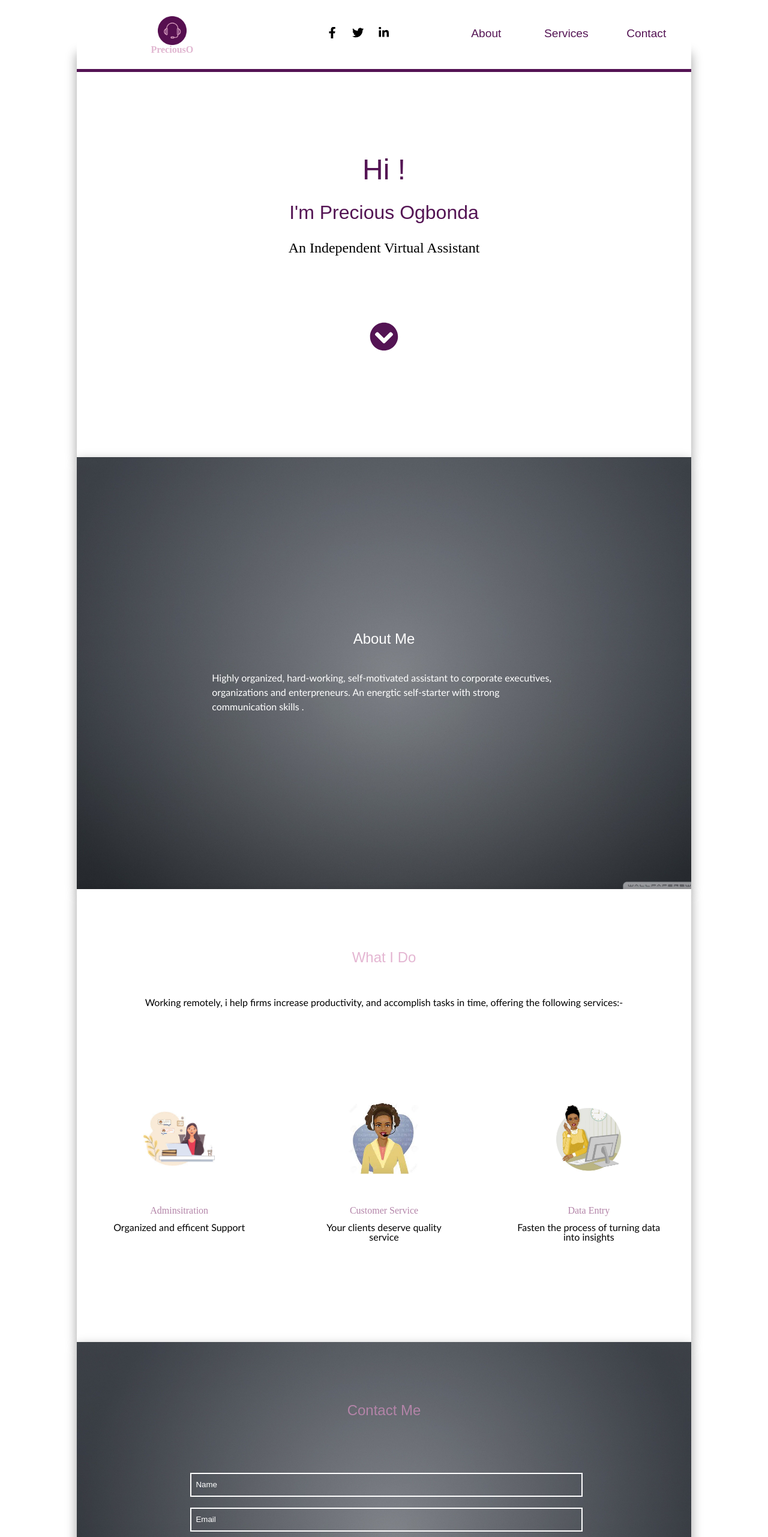
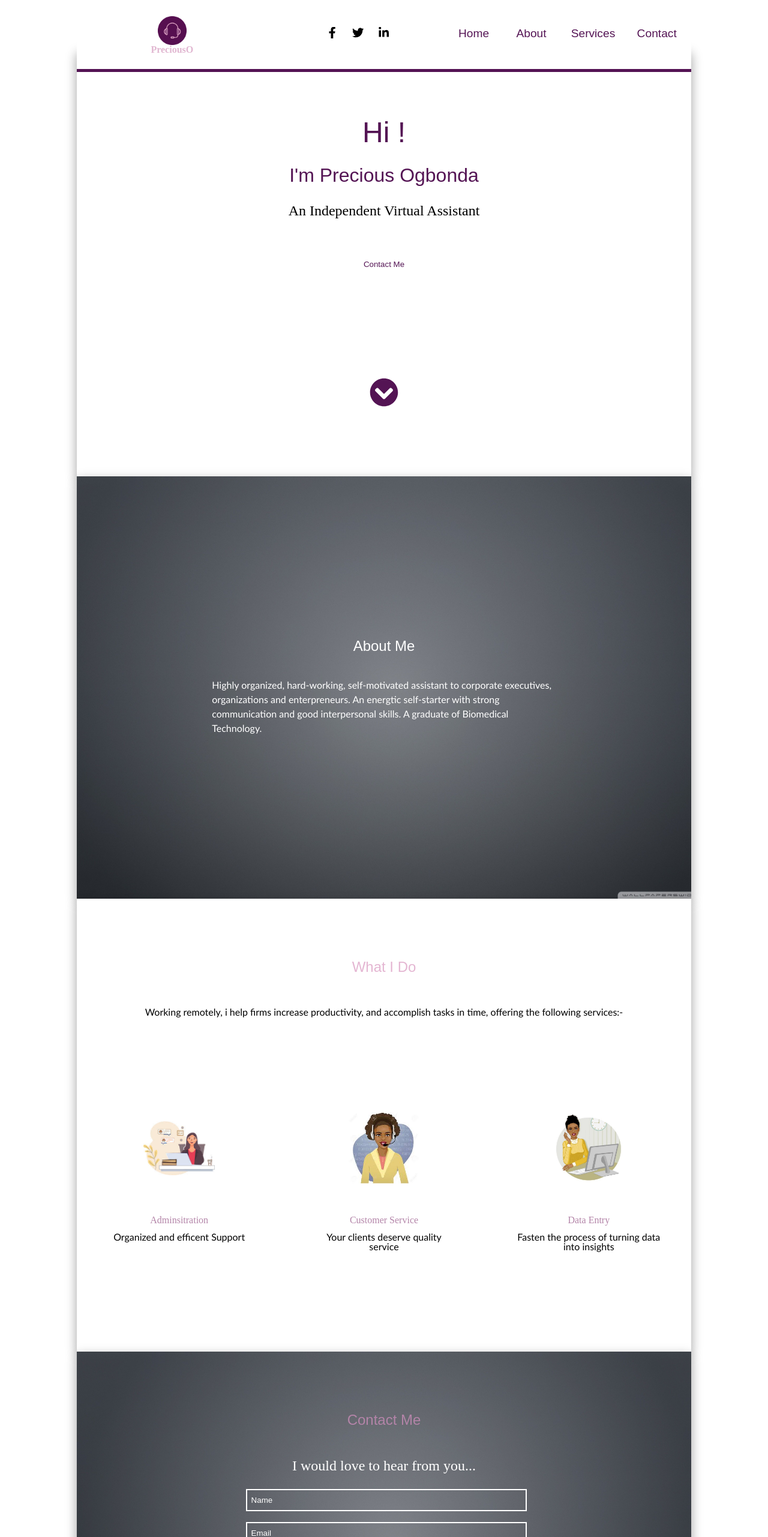
Before and after one commit to basilcea/IDoJAMStack, a Gatsby site: page / in a window 1280 px wide. Shown: the top 2562 px of the page at 60% size. Built offline with nearby package versions, Linux system fonts and the light colour scheme; Gatsby itself is replaced by a stand-in of ours.

Commit message:
remove modal

```diff
--- a/src/components/about-brief.js
+++ b/src/components/about-brief.js
@@ -5,7 +5,7 @@ export default () => {
     return (
         <div className={aboutStyles.container} id={'about'}>
         <h2 className={aboutStyles.heading}>About Me</h2>
-        <p className={aboutStyles.paragraph}>Highly organized, hard-working, self-motivated assistant to corporate executives, organizations and enterpreneurs. An energtic self-starter with strong communication skills .</p>
+        <p className={aboutStyles.paragraph}>Highly organized, hard-working, self-motivated assistant to corporate executives, organizations and enterpreneurs. An energtic self-starter with strong communication and good interpersonal skills. A graduate of Biomedical Technology.</p>
         </div>
     )
 }
--- a/src/components/about-brief.module.css
+++ b/src/components/about-brief.module.css
@@ -1,5 +1,5 @@
 .container{
-    height: 70vh;
+    height: 80vh;
    background: url('../assests/background.jpg');
     display:flex;
     background-position: center;
@@ -38,7 +38,7 @@
 @media (min-width:500px){
     .container{
      padding: 0% 10%;
-     height: 90vh;
+     height: 88vh;
     }
     .paragraph{
         width: 70%;
--- a/src/components/contact.js
+++ b/src/components/contact.js
@@ -3,9 +3,10 @@ import contactStyles from '../components/contact.module.css'
 
 export default () => {
     return (
-        <div className={contactStyles.container}>
+        <div className={contactStyles.container} id={'contact'}>
             <h2 className={contactStyles.heading}>Contact Me</h2>
             <form className={contactStyles.form}>
+            <p className={contactStyles.p}>I would love to hear from you...</p>
             <input type='text' placeholder="Name" required/>
             <input type='email' placeholder="Email" required />
             <input type='text' placeholder="Subject" required/>
--- a/src/components/contact.module.css
+++ b/src/components/contact.module.css
@@ -9,6 +9,12 @@
     box-shadow: 0 8px 16px 0 rgba(0, 0, 0, 0.2),
     0 6px 20px 0 rgba(0, 0, 0, 0.19);
     align-items:center;
+}
+.p{
+    text-align:center;
+    font-size:1.5em;
+    color:white;
+    padding-bottom:2%
 }
 .heading{
     font-size:1.5rem;
@@ -23,7 +29,6 @@
     flex-direction:column;
     width:90%;
     height:80vh;
-    margin:3%;
     padding-left:0%;
 }
 input{
@@ -77,7 +82,24 @@ input[type='submit']{
         margin:1% 15%;
     }
     textarea{
-        width:70%;
+        width:69.5%;
         margin:1% 15%;
     }
 }
+@media(min-width:1000px){
+
+    input{
+        height: 3em;
+        width:50%;
+        margin:1% 25%;
+    }
+    textarea{
+        width:49.5%;
+        margin:0% 25%;
+        height:50%
+    }
+    input[type='submit']{
+        width: 30%;
+        margin: 1% 35%
+    }
+}
--- a/src/components/header.js
+++ b/src/components/header.js
@@ -1,6 +1,7 @@
-import React, { useState } from "react"
+import React from "react"
 import icon from "../assests/icon.png"
 import headerStyles from "./header.module.css"
+import {navigate} from 'gatsby'
 import {
   FaFacebookF,
   FaTwitter,
@@ -10,9 +11,8 @@ import {
 } from "react-icons/fa"
 
 export default () => {
-  const [clicked, setClicked] = useState(false)
-  const buttonClicked = () => {
-    setClicked(!clicked)
+  const onClicked = value =>{
+    navigate(`/#${value}`)
   }
 
   return (
@@ -33,9 +33,13 @@ export default () => {
       </div>
       <div className={
         headerStyles.navBar
-      }>   <button className={headerStyles.button}>About</button>
-        <button className={headerStyles.button}>Services</button>
-        <button className={headerStyles.button}>Contact</button>
+
+      }>
+      <button className={headerStyles.button}  onClick={()=>onClicked('home')}>Home</button>
+      <button className={headerStyles.button} onClick={()=>onClicked('about')}>About</button>
+        <button className={headerStyles.button}  onClick={()=>onClicked('services')}>Services</button>
+        <button className={headerStyles.button}  onClick={()=>onClicked('contact')}>Contact</button>
+
       </div>
     </div>
   )
--- a/src/components/hero.js
+++ b/src/components/hero.js
@@ -5,7 +5,7 @@ import {FaChevronCircleDown} from 'react-icons/fa';
 import {TimelineLite} from 'gsap'
 export default () =>{
 return (
-    <div className={heroStyles.container}>
+    <div className={heroStyles.container} id={'home'}>
         <p className={heroStyles.hiParagraph}>Hi !</p>
         <p className={heroStyles.nameParagraph}>I'm Precious Ogbonda</p>
         <p className={heroStyles.descriptionParagraph}>An Independent Virtual Assistant</p>
--- a/src/components/hero.module.css
+++ b/src/components/hero.module.css
@@ -55,7 +55,6 @@
     border-radius: 5%;
 }
 @media (min-width:500px){
-    .button{display:none}
     .hiParagraph{
         font-size:3em;
     }
@@ -66,9 +65,14 @@
     .descriptionParagraph{
         font-size: 1.5em;
     }
+    .button{
+        width:40%;
+        height:4em;
+    }
 }
 @media(min-width:1000px){
     .container{
         margin-top:8%;
+        height:89vh;
     }
 }
--- a/src/components/services-brief.module.css
+++ b/src/components/services-brief.module.css
@@ -24,6 +24,9 @@
     font-family:'Trebuchet MS', 'Lucida Sans Unicode', 'Lucida Grande', 'Lucida Sans', Arial, sans-serif
 }
 @media (min-width:500px){
+    .servicesDiv{
+        height: ;
+    }
     .serviceInfo{
         width:100%;
         display:flex;
--- a/src/pages/index.js
+++ b/src/pages/index.js
@@ -6,24 +6,19 @@ import Services from '../components/services-brief';
 import Contact from '../components/contact';
 import indexStyles from './index.module.css';
 import Footer from '../components/footer'
-export default () =>{
-    const [openModal , setOpenModal] =useState(false)
-    const [modalId , setModalId] =useState(0)
-    const toggleModal=(value) =>{
-        setOpenModal(value)
+export default (props) =>{
+    const [component ,setComponent] =useState('home')
+const addMarginTop =(value , margin)=> {
+    setComponent(value)
+    const style={
+        marginTop:`${margin}`
     }
-
-    const modalToDisplay=(value)=>{
-        console.log(value - 1)
-        toggleModal(true)
-        setModalId(value - 1)
-    }
-
+}
  return(<div className={indexStyles.container} >
- {!openModal && <Header />}
- {!openModal && <Hero />}
-{!openModal && <About />}
-{!openModal && <Services modalToDisplay={modalToDisplay} openModal={openModal}/>}
-{!openModal && <Contact />}
-{!openModal && <Footer />}
+ <Header addMarginTop={addMarginTop}/>
+<Hero />
+<About />
+ <Services />
+<Contact />
+<Footer />
 </div>)}
```
